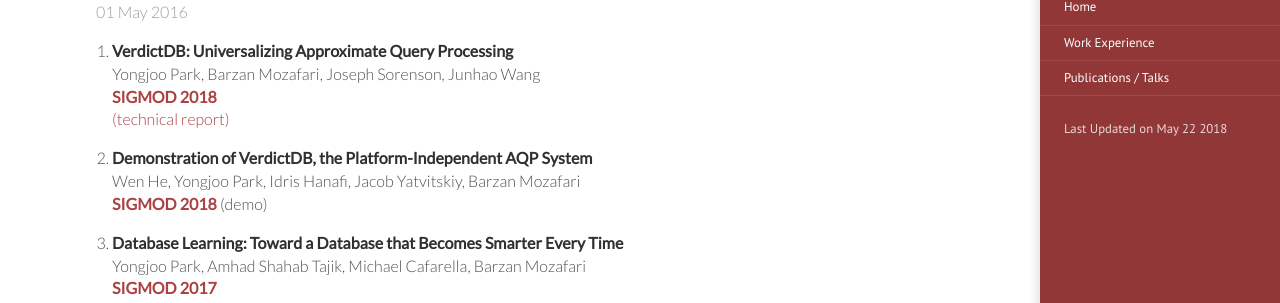
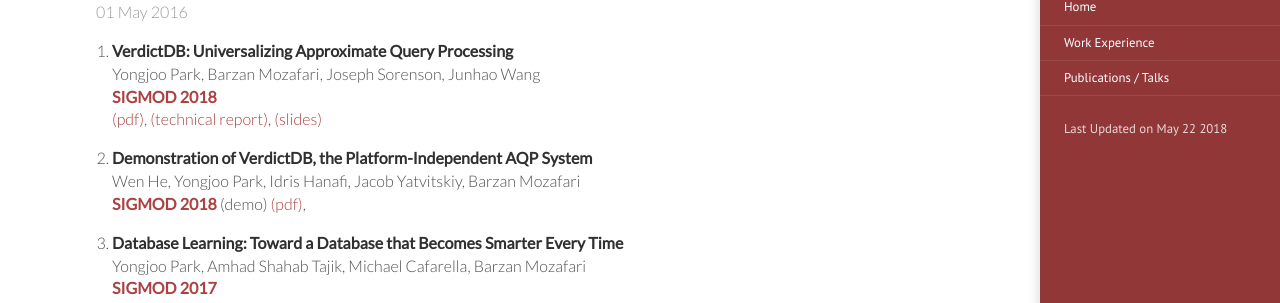
Before and after one commit to pyongjoo/pyongjoo.github.io, a Jekyll site: the page built from _publications/2016-05-01-peer-reviewed.md, in a window 1280 px wide and 1100 px high. Shown: the part 150-453 px from the top of the window. Built offline with Jekyll 4.4.1, drawn with Linux system fonts in a browser that asks for light colours.

Commit message:
Update 2016-05-01-peer-reviewed.md

```diff
--- a/_publications/2016-05-01-peer-reviewed.md
+++ b/_publications/2016-05-01-peer-reviewed.md
@@ -6,11 +6,14 @@
 1. **VerdictDB: Universalizing Approximate Query Processing**
    Yongjoo Park, Barzan Mozafari, Joseph Sorenson, Junhao Wang
    **[SIGMOD 2018](http://sigmod2018.org/)**
-   [(technical report)](https://arxiv.org/abs/1804.00770)
+   [(pdf)](https://dl.acm.org/citation.cfm?id=3196905),
+   [(technical report)](https://arxiv.org/abs/1804.00770),
+   [(slides)]({{ site.url }}/resources/verdictdb_sigmod18.pdf)
 
 1. **Demonstration of VerdictDB, the Platform-Independent AQP System**
    Wen He, Yongjoo Park, Idris Hanafi, Jacob Yatvitskiy, Barzan Mozafari
    **[SIGMOD 2018](http://sigmod2018.org/)** (demo)
+   [(pdf)](https://dl.acm.org/citation.cfm?id=3193538),
 
 1. **Database Learning: Toward a Database that Becomes Smarter Every Time**
    Yongjoo Park, Amhad Shahab Tajik, Michael Cafarella, Barzan Mozafari
```
